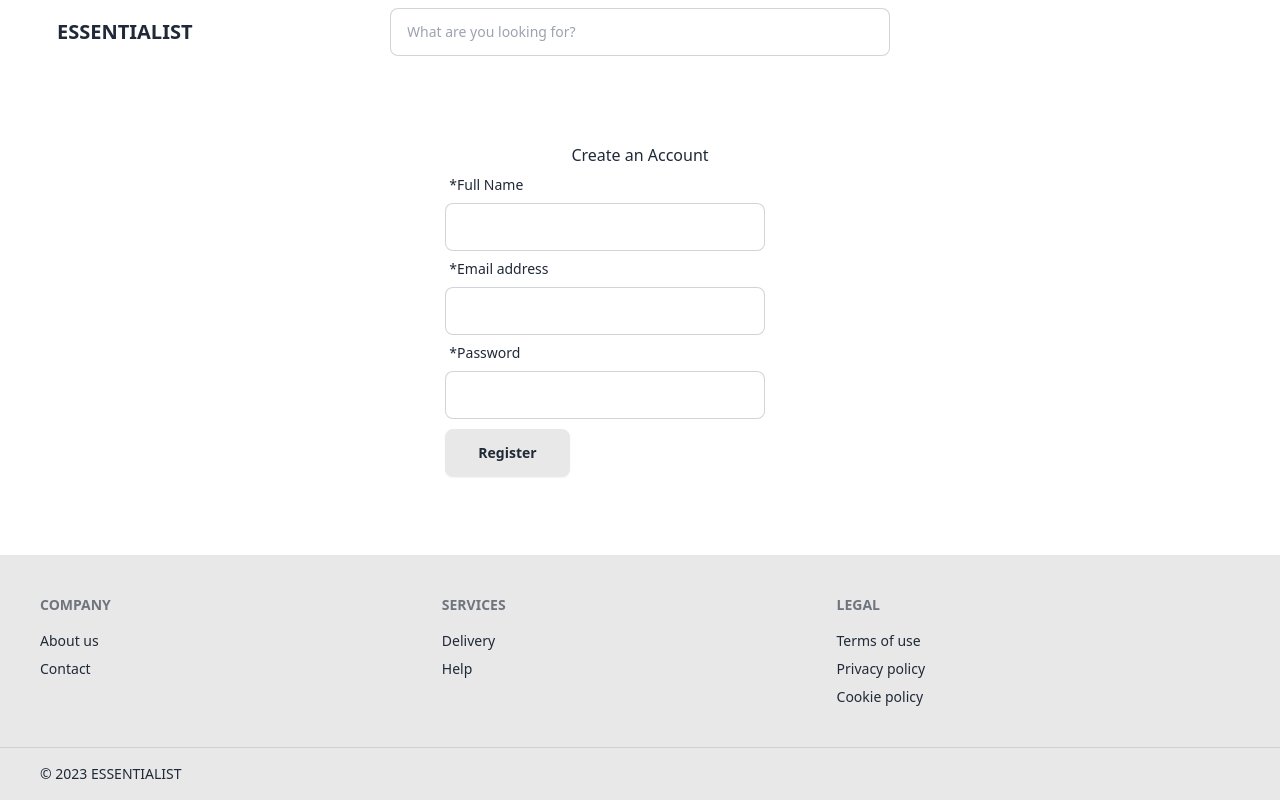
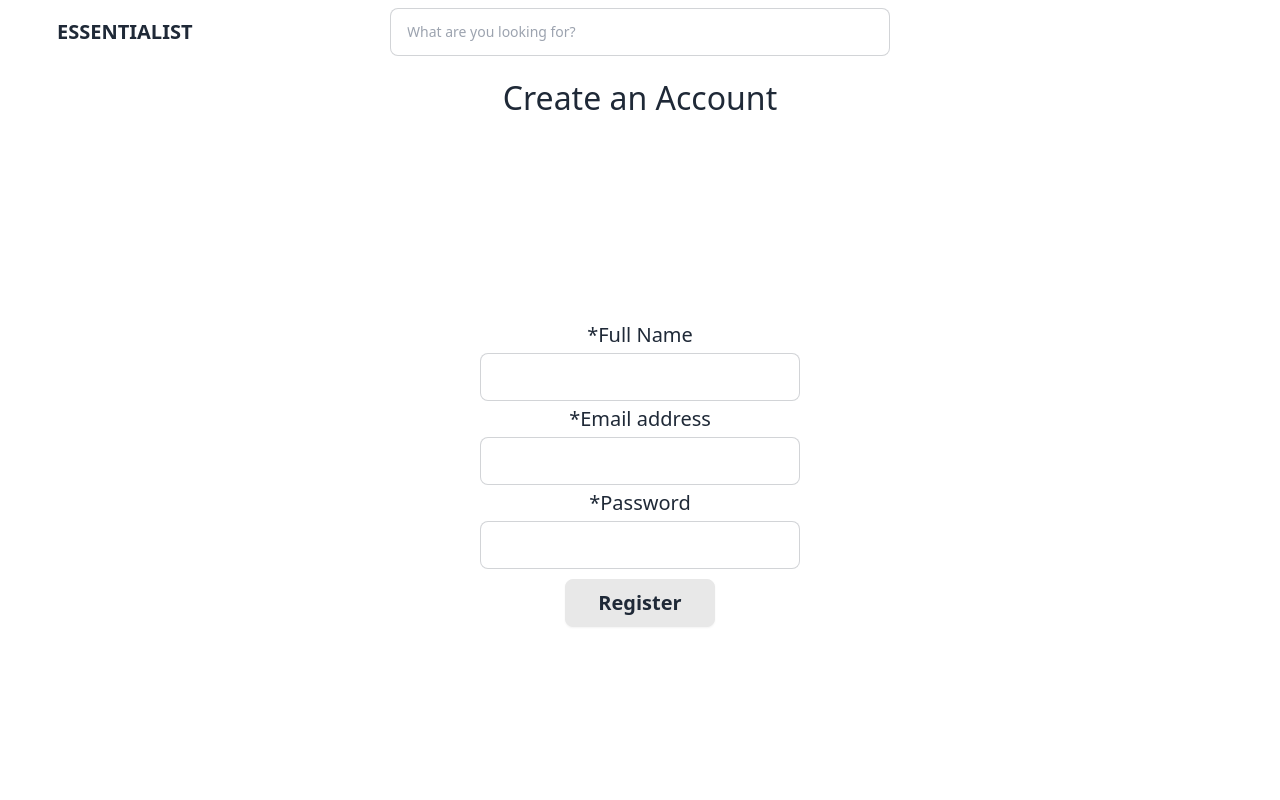
Before and after one commit to OlenaMitropolska/E-commerce-Final-Project-Make-Up-Website-, a React (Create React App) app: page /register in a window 1280 px wide. Shown: the top 800 px of the page. Built offline with nearby package versions, Linux system fonts and the light colour scheme.

Commit message:
login and registration pages responsive design done

```diff
--- a/src/App.css
+++ b/src/App.css
@@ -87,6 +87,14 @@ justify-content: center;
 align-items: center;
 gap: 10px;
 }
+.registerPage {
+  display: flex;
+  flex-direction: column;
+  justify-content: center;
+  align-items: center;
+  padding: 10px 0;
+ }
+
 
 
 
@@ -125,7 +133,15 @@ gap: 10px;
             width: 100%;
             object-fit: contain;
          }
-
+         .registerPage {
+           font-size: 2em;
+           }
+           .registerPage span {
+            font-size: 20px;
+           }
+           .registerPage button {
+            font-size: 20px;
+           }
     }
 
     /* laptop query */
@@ -143,6 +159,23 @@ gap: 10px;
             width: 20%;
             height: 500px;
         }
+        .loginForm {
+        height: 750px;
+            }
+            .loginForm input {
+                font-size: 20px;
+            }
+            .loginForm button {
+                font-size: 20px;
+            }
+         .registrationForm {
+            height: 700px;
+            width: 30%;
+            display: flex;
+            flex-direction: column;
+            justify-content: center;
+            align-items: center;
+            }
         /* .main {
             width: 100%;
             background-color: blue;
--- a/src/componentsPages/Registration.jsx
+++ b/src/componentsPages/Registration.jsx
@@ -2,9 +2,9 @@ import React from 'react'
 
 function Registration() {
   return (
-    <div className='main'>
+    <div className='registerPage'>
 <h2>Create an Account</h2>
-<form action="">
+<form className='registrationForm' action="">
 
 <span className=" label label-text">*Full Name</span>
 <input type="text" className="input input-bordered w-full max-w-xs" />
```
